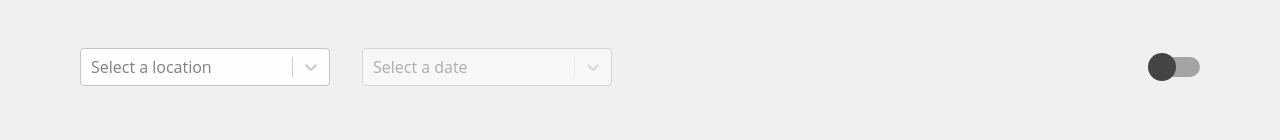
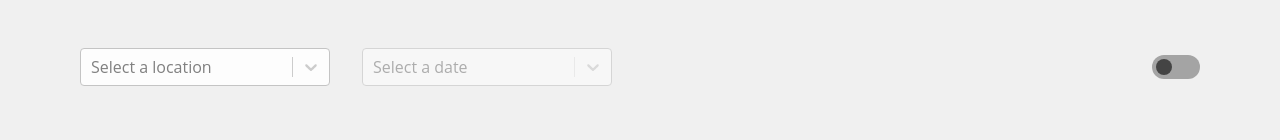
Before and after one commit to Azzyew/kanda-weather-dashboard, a React (Create React App) app: page / in a window 1280 px wide. Shown: the top 140 px of the page. Built offline with nearby package versions, Linux system fonts and the light colour scheme.

Commit message:
update theme toggler style

```diff
--- a/src/components/ToggleThemeButton/index.jsx
+++ b/src/components/ToggleThemeButton/index.jsx
@@ -47,8 +47,9 @@ export function ToggleThemeButton() {
             onClick={toggleCurrentTheme}
             className={`toggle-theme ${currentTheme === 'dark' ? 'dark' : ''}`}
         >
-            <div className="button-circle"></div>
-            <div className="button-behind"></div>
+            <div className="button-behind">
+                <div className="button-circle"></div>
+            </div>
         </StyledToggleThemeButton>
     )
 }
--- a/src/components/ToggleThemeButton/style.js
+++ b/src/components/ToggleThemeButton/style.js
@@ -5,27 +5,27 @@ const StyledToggleThemeButton = styled.button`
     position: relative;
     font-size: 0;
 
-    .button-circle {
-        width: 1.75rem;
-        height: 1.75rem;
-        border-radius: 50%;
-        background: var(--font-color);
-        position: absolute;
-        left: -.75rem;
-        top: -.25rem;
-        transition: all .2s;
-    }
-
     .button-behind {
-        width: 2.5rem;
-        height: 1.25rem;
+        width: 3rem;
+        height: 1.5rem;
         border-radius: 25px;
         background: var(--gray);
     }
 
+    .button-circle {
+        width: 1rem;
+        height: 1rem;
+        border-radius: 50%;
+        background: var(--font-color);
+        transition: all .2s;
+        position: absolute;
+        left: .25rem;
+        top: .25rem;
+    }
+
     &.dark .button-circle {
         background: #eeeeee;
-        left: 1.5rem;
+        left: 1.75rem;
     }
 `
 
```
